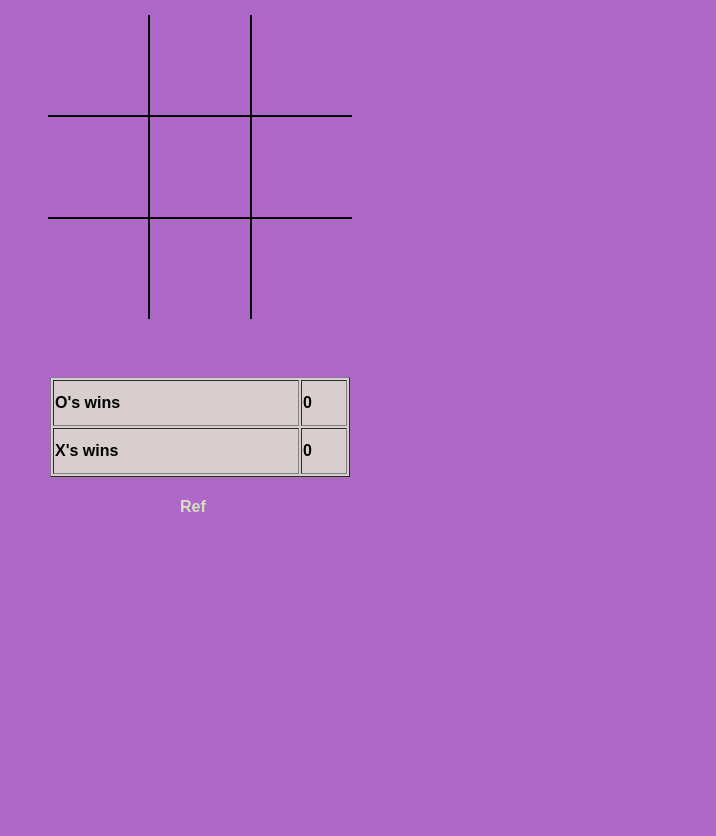
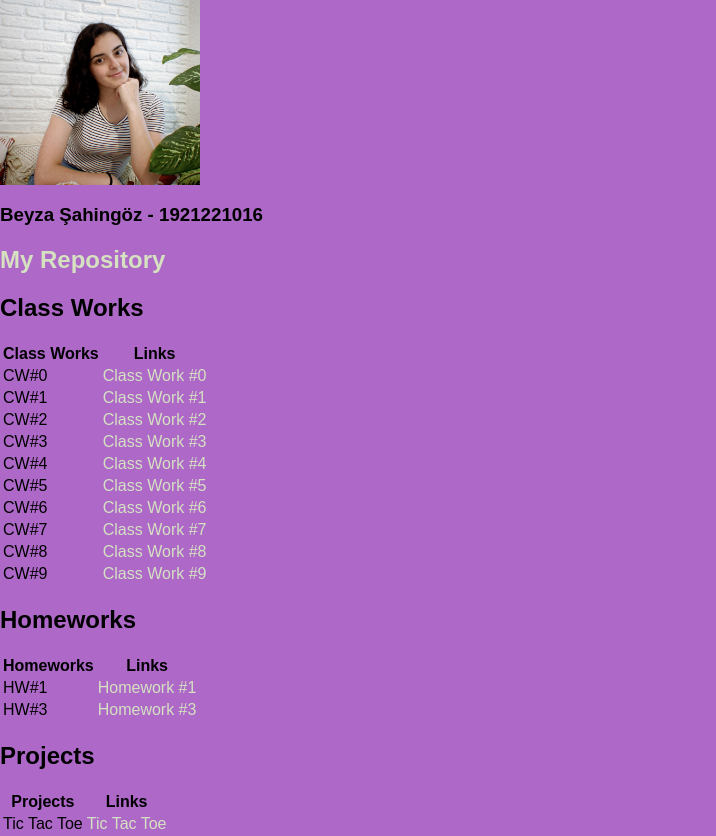
Before and after one commit to beyzasahingoz/beyza-sahingoz-advance, a plain HTML site: page index.html in a window 1280 px wide. Shown: the part 73-909 px from the top of the page, without its empty margins (0-716 px from the left). Before the commit the page ends 800 px from the top, so only its background shows below. Drawn offline with Linux system fonts and the light colour scheme; files that its build step writes are made by us from their sources.

Commit message:
Update index.html

```diff
--- a/index.html
+++ b/index.html
@@ -1,47 +1,117 @@
-<!DOCTYPE html>
 <html lang="en">
-
 <head>
     <meta charset="UTF-8">
+    <meta http-equiv="X-UA-Compatible" content="IE=edge">
     <meta name="viewport" content="width=device-width, initial-scale=1.0">
-  <meta http-equiv="X-UA-Compatible" content="ie=edge">
-  <meta name="theme-color" content="#ad68c8">
-  <title>XOX GAME</title>
-  <link rel="stylesheet" href="style.css">
-  <link rel="manifest" href="manifest.json">
-  <link rel="apple-touch-icon" href="img/pic2.png">
-  <script src="script.js" defer></script>
+    <title>Beyza's WebSite</title>
+    <link rel="stylesheet" href="styles.css">
 </head>
 <body>
-  <h1> XOX GAME</h1>
-  <div class="board" id="board">
-    <div class="cell" data-cell></div>
-    <div class="cell" data-cell></div>
-    <div class="cell" data-cell></div>
-    <div class="cell" data-cell></div>
-    <div class="cell" data-cell></div>
-    <div class="cell" data-cell></div>
-    <div class="cell" data-cell></div>
-    <div class="cell" data-cell></div>
-    <div class="cell" data-cell></div>
-  </div>
-  <div id="currentClass"></div>
-  <table id="winnerCount" border="1" >
+    <h1>Advanced Programming Techniques</h1>
+    <img src="pic.jpg" width="200" height="200" alt="Avatar">
+    <h3> Beyza Şahingöz - 1921221016 </h3>
+    <h2>
+        <a href="https://github.com/beyzasahingoz/beyza-sahingoz-advance">My Repository</a>
+    </h2>
+    <h2>Class Works</h2>
+    <table class="center">
+        <tbody>
             <tr>
-      <td>O's wins</td>
-      <td id="o-wins">0</td>
+                <th> Class Works </th>
+                <th> Links </th>
             </tr>
             <tr>
-      <td>X's wins</td>
-      <td id="x-wins">0</td>
+                <td>CW#0</td>
+                <td>
+                    <a href="https://beyzasahingoz.github.io/beyza-sahingoz-advance/CW1/count.html">Class Work #0</a>
+                </td>
             </tr>
+            <tr>
+                <td>CW#1</td>
+                <td>
+                    <a href="https://beyzasahingoz.github.io/beyza-sahingoz-advance/CW2/TCKimlik.html">Class Work #1</a>
+                </td>
+            </tr>
+            <tr>
+                <td>CW#2</td>
+                <td>
+                    <a href="https://beyzasahingoz.github.io/beyza-sahingoz-advance/CW3/ObjectList.html">Class Work
+                        #2</a>
+                </td>
+            </tr>
+            <tr>
+                <td>CW#3</td>
+                <td><a href="https://beyzasahingoz.github.io/beyza-sahingoz-advance/CW4/cw3.pdf">Class Work #3</a>
+                </td>
+            </tr>
+            <tr>
+                <td>CW#4</td>
+                <td><a href="https://beyzasahingoz.github.io/beyza-sahingoz-advance/CW5/fetch.html">Class Work #4</a>
+                </td>
+            </tr>
+            <tr>
+                <td>CW#5</td>
+                <td><a href="https://beyzasahingoz.github.io/beyza-sahingoz-advance/CW6/eventListener.html">Class Work
+                        #5</a>
+                </td>
+            </tr>
+            <tr>
+                <td>CW#6</td>
+                <td><a href="https://beyzasahingoz.github.io/beyza-sahingoz-advance/CW7/index.html">Class Work #6</a>
+                </td>
+            </tr>
+            <tr>
+                <td>CW#7</td>
+                <td><a href="https://beyzasahingoz.github.io/beyza-sahingoz-advance/CW8/index.html">Class Work #7</a>
+                </td>
+            </tr>
+            <tr>
+                <td>CW#8</td>
+                <td><a href="https://beyzasahingoz.github.io/beyza-sahingoz-advance/CW9/index.html">Class Work #8</a>
+                </td>
+            </tr>
+            <tr>
+                <td>CW#9</td>
+                <td><a href="https://beyzasahingoz.github.io/beyza-sahingoz-advance/CW10/index.html">Class Work #9</a>
+                </td>
+            </tr>
+        </tbody>
     </table>
-  <div class="winning-message" id="winningMessage">
-    <div data-winning-message-text></div>
-    <button id="restartButton">Restart</button>
-  </div>
-  <h4 style="margin-left: 180px;">
-  <a href="https://dev.to/bornasepic/pure-and-simple-tic-tac-toe-with-javascript-4pgn">Ref</a>
-</h4>
+    <h2>Homeworks</h2>
+    <table class="center">
+        <tbody>
+            <tr>
+                <th> Homeworks </th>
+                <th> Links </th>
+            </tr>
+            <tr>
+                <td>HW#1</td>
+                <td>
+                    <a href="https://beyzasahingoz.github.io/beyza-sahingoz-advance/1HW/chap4.html">Homework #1</a>
+                </td>
+            </tr>
+            <tr>
+                <td>HW#3</td>
+                <td>
+                    <a href="https://beyzasahingoz.github.io/beyza-sahingoz-advance/HW3/sprite.html">Homework #3</a>
+                </td>
+            </tr>
+        </tbody>
+    </table>
+    <h2>Projects</h2>
+     <table class="center">
+        <tbody>
+            <tr>
+                <th> Projects </th>
+                <th> Links </th>
+            </tr>
+            <tr>
+                <td>Tic Tac Toe</td>
+                <td>
+                    <a href="https://beyzasahingoz.github.io/beyza-sahingoz-advance/Project/index.html">Tic Tac Toe</a>
+                </td>
+            </tr>
+        </tbody>
+    </table>
 </body>
 </html>
```
Lines whose indentation alone changed are shown as unchanged.
